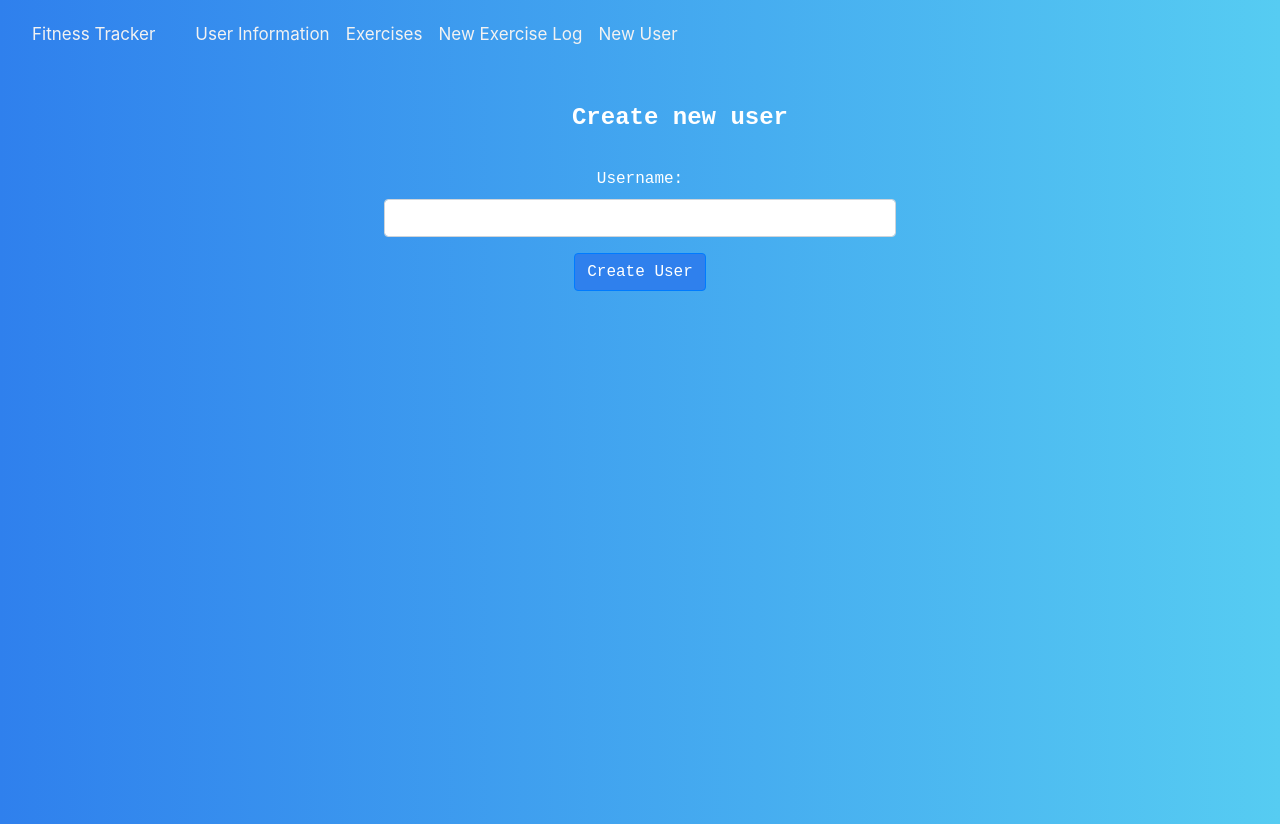
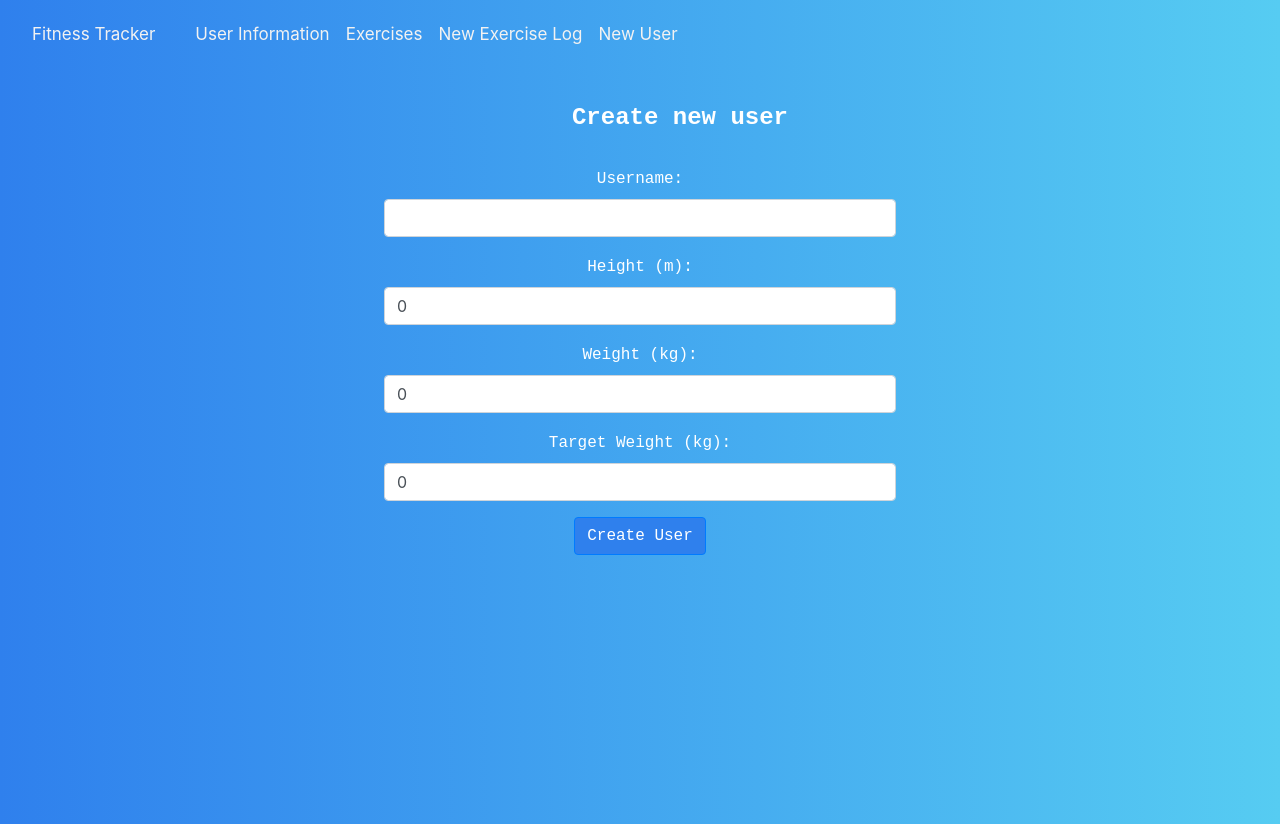
Before and after one commit to molly-yu/FitTrack, a React (Create React App) app: page /user in a window 1280 px wide. Built offline with nearby package versions, Linux system fonts and the light colour scheme.

Commit message:
Add weight, height, bmi feature for user

```diff
--- a/src/components/create-user.component.js
+++ b/src/components/create-user.component.js
@@ -37,10 +37,16 @@
         super(props);
 
         this.onChangeUsername = this.onChangeUsername.bind(this); // binding this
+        this.onChangeHeight = this.onChangeHeight.bind(this);
+        this.onChangeWeight = this.onChangeWeight.bind(this);
+        this.onChangeTargetWeight = this.onChangeTargetWeight.bind(this);
         this.onSubmit = this.onSubmit.bind(this);
 
         this.state = { // variables
             username: '',
+            height: 0,
+            weight: 0,
+            targetWeight: 0
         }
     }
 
@@ -49,13 +55,31 @@
             username: e.target.value
         });
     }
+    onChangeHeight(e){
+        this.setState({
+            height: e.target.value
+        });
+    }
+    onChangeWeight(e){
+        this.setState({
+            weight: e.target.value
+        });
+    }
+    onChangeTargetWeight(e){
+        this.setState({
+            targetWeight: e.target.value
+        });
+    }
 
 
     onSubmit(e){
         e.preventDefault();
 
         const user = {
-            username: this.state.username
+            username: this.state.username,
+            height: this.state.height,
+            weight: this.state.weight,
+            targetWeight: this.state.targetWeight
         }
 
         console.log(user);
@@ -67,7 +91,10 @@
         // window.location = '/'; //back to homepage
 
         this.setState({
-            username: ''
+            username: '',
+            height: 0,
+            weight: 0,
+            targetWeight: 0
         })
 
     }
@@ -89,6 +116,36 @@
                             />
                     </div>
                     <div className="form-group">
+                        <label>Height (m): </label>
+                        <input
+                            type="text"
+                            required
+                            className="form-control"
+                            value={this.state.height}
+                            onChange={this.onChangeHeight}
+                            />
+                    </div>
+                    <div className="form-group">
+                        <label>Weight (kg): </label>
+                        <input
+                            type="text"
+                            required
+                            className="form-control"
+                            value={this.state.weight}
+                            onChange={this.onChangeWeight}
+                            />
+                    </div>
+                    <div className="form-group">
+                        <label>Target Weight (kg): </label>
+                        <input
+                            type="text"
+                            required
+                            className="form-control"
+                            value={this.state.targetWeight}
+                            onChange={this.onChangeTargetWeight}
+                            />
+                    </div>
+                    <div className="form-group">
                         <input type="submit" value="Create User" className="btn btn-primary" />
                     </div>
                 </form>
--- a/src/components/user-info.component.js
+++ b/src/components/user-info.component.js
@@ -24,6 +24,7 @@
 const User = props => ( //functional react exercise component, returns table row
     <tr>
         <td>{props.user.username}</td>
+        <td>{props.user.bmi}</td>
         <td>
             {/* <Link to={"/edit/"+props.user._id}>edit</Link> | <a href="#" onClick={() => {props.deleteUser(props.user._id) }}>delete</a> */}
         </td>
```
Also changed, not shown: 2 other files (tests, documents, lock files or other folders).
